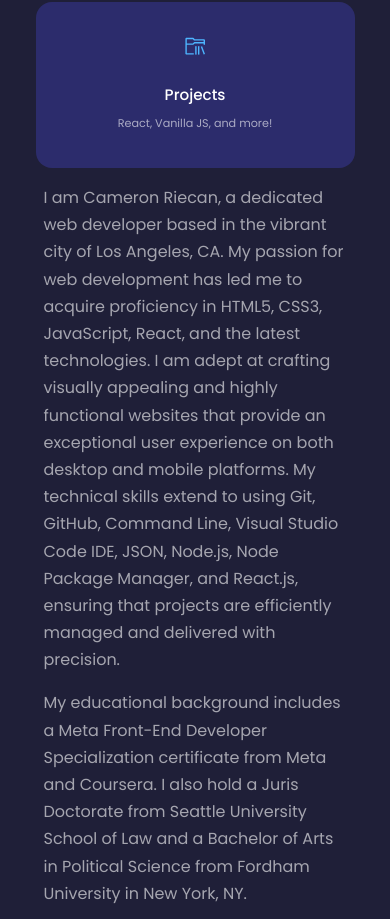
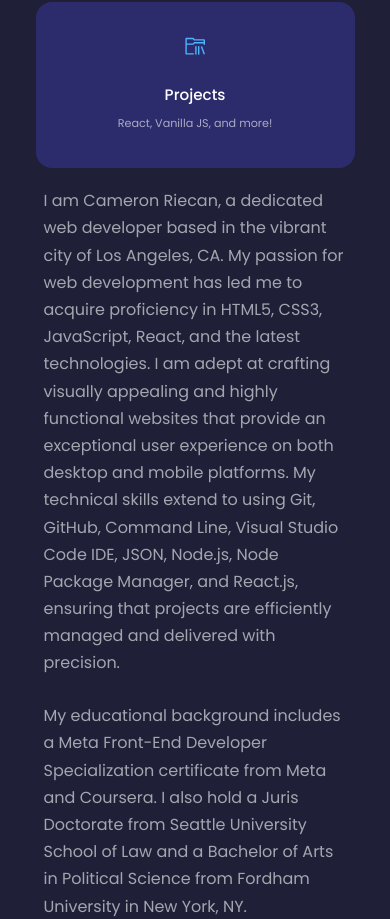
Before and after one commit to CameronRiecan/CameronRiecan.github.io, a React (Create React App) app: page / in a window 390 px wide. Shown: the part 1546-2465 px from the top of the page. Built offline with nearby package versions, Linux system fonts and the light colour scheme.

Commit message:
remove import of instagram button to get rid of error in contact component, add css to fix style issue with content and buton space

```diff
--- a/src/components/about/about.css
+++ b/src/components/about/about.css
@@ -102,7 +102,7 @@
     }
 
     .about_content p {
-        margin: 1rem 0;
+        margin: 1rem auto;
     }
 }
 
@@ -111,4 +111,8 @@
     .about_me {
         margin: 1rem auto 2rem;
     }
+
+    .about_content p {
+        margin: 1.2rem auto 1.6rem;
+    }
 }
--- a/src/components/contact/Contact.jsx
+++ b/src/components/contact/Contact.jsx
@@ -2,7 +2,6 @@ import React from 'react'
 import './contact.css'
 import {MdOutlineEmail} from 'react-icons/md'
 import {BsLinkedin} from 'react-icons/bs'
-import {BsInstagram} from 'react-icons/bs'
 import { useRef } from 'react';
 import emailjs from 'emailjs-com'
 
```
